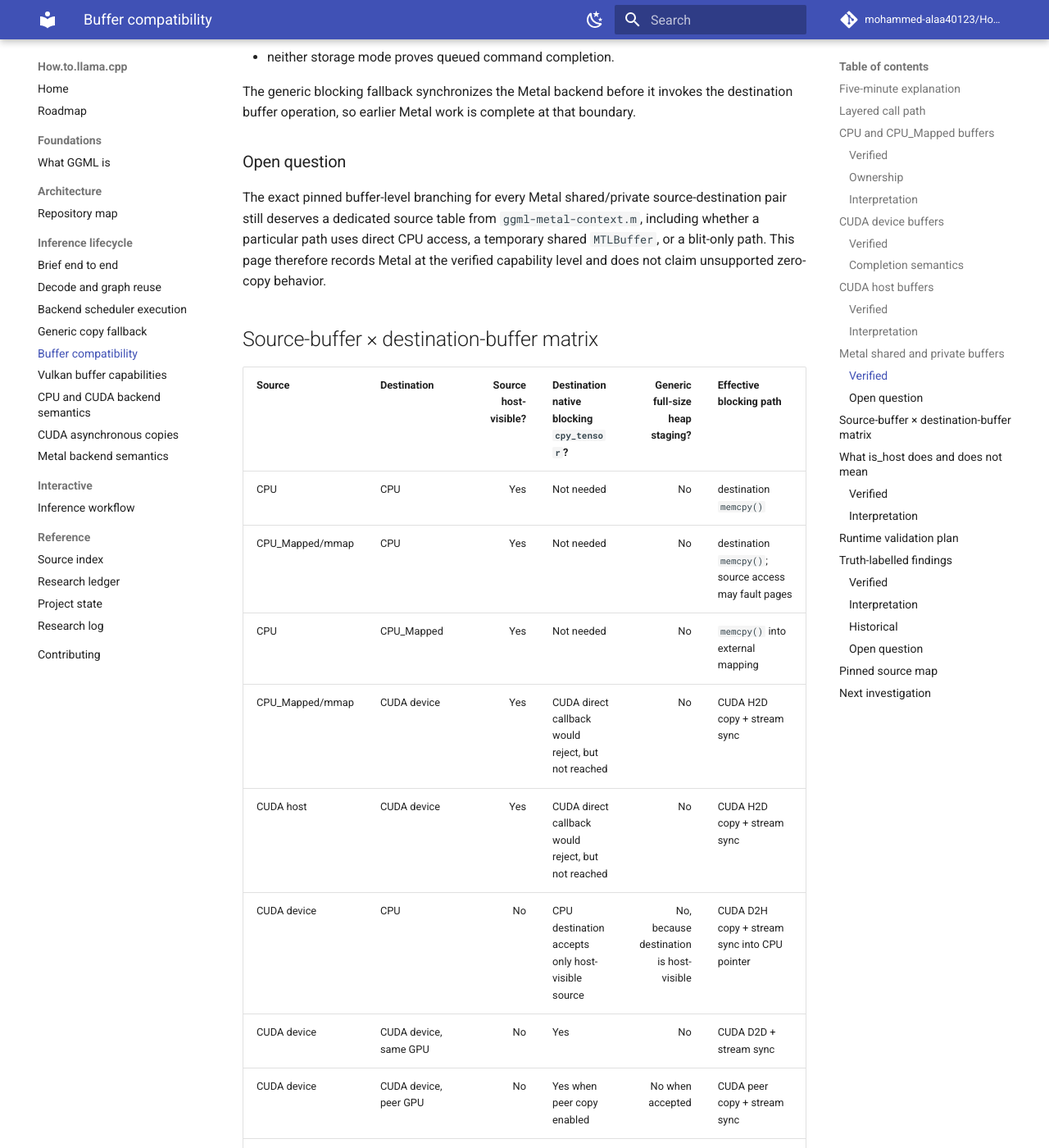
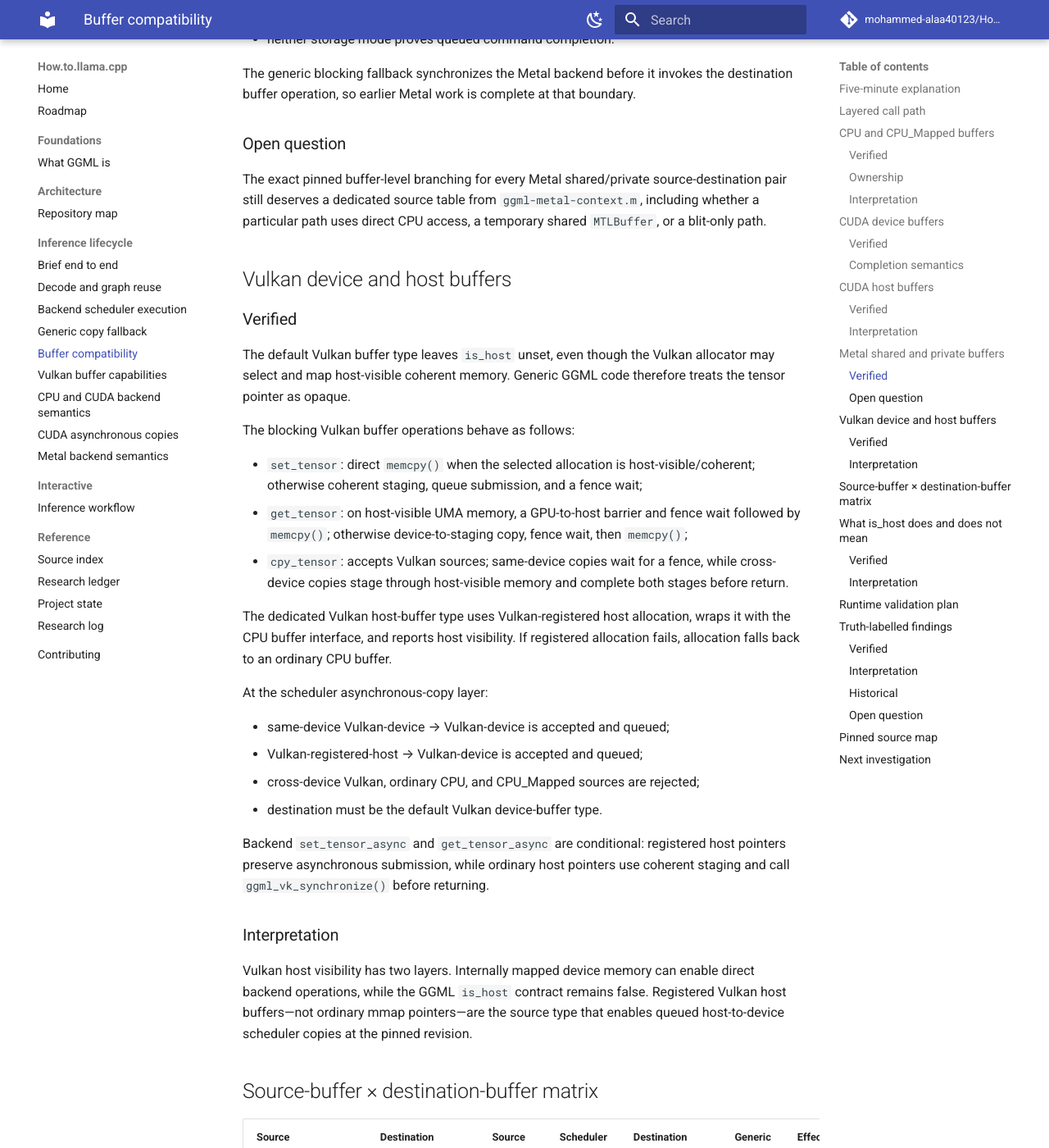
Before and after one commit to mohammed-alaa40123/How.to.llama.cpp, an MkDocs documentation site: the page built from docs/lifecycle/buffer-compatibility.md, in a window 1280 px wide and 1400 px high, scrolled down 4046 px. Shown: the whole window at 82% size. Built offline with MkDocs 1.6.1 and Material for MkDocs 9.7.7, drawn with Linux system fonts in a browser that asks for light colours; comment, search, counter and statistics services are not loaded; some of the changed text lies outside the part shown.

Commit message:
docs: add Vulkan buffer compatibility matrix

````diff
--- a/docs/lifecycle/buffer-compatibility.md
+++ b/docs/lifecycle/buffer-compatibility.md
@@ -1,8 +1,8 @@
-# Buffer compatibility: CPU, mmap, CUDA, and Metal
+# Buffer compatibility: CPU, mmap, CUDA, Metal, and Vulkan
 
 > **Source baseline:** llama.cpp commit [`e3546c7948e3af463d0b401e6421d5a4c2faf565`](https://github.com/ggml-org/llama.cpp/commit/e3546c7948e3af463d0b401e6421d5a4c2faf565)
 >
-> This page documents concrete buffer-level `is_host`, `set_tensor`, `get_tensor`, and blocking `cpy_tensor` behavior. It complements the generic fallback page; it does not describe scheduler-level asynchronous copy negotiation.
+> This page documents concrete buffer-level `is_host`, `set_tensor`, `get_tensor`, blocking `cpy_tensor`, and selected scheduler-level asynchronous-copy behavior. The generic fallback page remains the authority for the final `malloc → get → set → free` branch.
 
 ## Five-minute explanation
 
@@ -11,16 +11,18 @@
 - whether its storage is directly host-visible;
 - how host bytes are written into it;
 - how bytes are read back to the host;
-- whether it can directly consume another backend buffer without generic host staging.
+- whether it can directly consume another backend buffer without generic host staging;
+- whether a scheduler copy can be queued without waiting for host completion.
 
 At the pinned revision:
 
 - CPU and `CPU_Mapped` buffers are host-visible. Their blocking operations are ordinary `memcpy()` calls.
 - CUDA device buffers are not host-visible. Their set/get operations issue CUDA copies and immediately synchronize; their blocking direct-copy callback accepts only CUDA device sources.
 - CUDA host buffers are host-visible, so the generic copy helper treats their pointer as ordinary host input even though allocation may be CUDA-pinned.
-- Metal buffers expose backend-native asynchronous operations at the backend interface, while the generic blocking path reaches their concrete buffer set/get behavior after synchronization. Shared/private storage affects addressability and transfer cost, not whether earlier GPU work has completed.
+- Metal exposes backend-native asynchronous operations, while storage mode changes addressability and transfer cost rather than proving completion.
+- Vulkan default buffers do not report GGML host visibility even when the selected Vulkan memory type is internally mapped. Blocking operations wait for completion; scheduler-level asynchronous copy accepts same-device Vulkan sources and Vulkan-registered host buffers.
 
-The practical consequence is that “no generic `malloc()` staging” does not mean zero-copy. CPU/mmap → CUDA avoids the emergency heap buffer, but still performs a blocking host-to-device transfer and may fault mmap pages into RAM first.
+The practical consequence is that “no generic `malloc()` staging” does not mean zero-copy. CPU/mmap → CUDA or Vulkan avoids the emergency heap buffer, but still performs a blocking host-to-device transfer and may fault mmap pages into RAM first.
 
 ## Layered call path
 
@@ -36,8 +38,9 @@
 
     C --> I{destination type}
     I -->|CPU / CPU_Mapped| J[memcpy]
-    I -->|CUDA device| K[cudaMemcpyAsync H2D + stream synchronize]
-    I -->|Metal| L[Metal buffer transfer path]
+    I -->|CUDA device| K[H2D copy + stream synchronize]
+    I -->|Vulkan device| L[mapped memcpy or staging copy + fence wait]
+    I -->|Metal| M[Metal buffer transfer path]
 ```
 
 ## CPU and CPU_Mapped buffers
@@ -109,24 +112,57 @@
 
 ### Open question
 
-The exact pinned buffer-level branching for every Metal shared/private source-destination pair still deserves a dedicated source table from `ggml-metal-context.m`, including whether a particular path uses direct CPU access, a temporary shared `MTLBuffer`, or a blit-only path. This page therefore records Metal at the verified capability level and does not claim unsupported zero-copy behavior.
+The exact pinned buffer-level branching for every Metal shared/private source-destination pair still deserves a dedicated source table from `ggml-metal-context.m`, including whether a particular path uses direct CPU access, a temporary shared `MTLBuffer`, or a blit-only path.
+
+## Vulkan device and host buffers
+
+### Verified
+
+The default Vulkan buffer type leaves `is_host` unset, even though the Vulkan allocator may select and map host-visible coherent memory. Generic GGML code therefore treats the tensor pointer as opaque.
+
+The blocking Vulkan buffer operations behave as follows:
+
+- `set_tensor`: direct `memcpy()` when the selected allocation is host-visible/coherent; otherwise coherent staging, queue submission, and a fence wait;
+- `get_tensor`: on host-visible UMA memory, a GPU-to-host barrier and fence wait followed by `memcpy()`; otherwise device-to-staging copy, fence wait, then `memcpy()`;
+- `cpy_tensor`: accepts Vulkan sources; same-device copies wait for a fence, while cross-device copies stage through host-visible memory and complete both stages before return.
+
+The dedicated Vulkan host-buffer type uses Vulkan-registered host allocation, wraps it with the CPU buffer interface, and reports host visibility. If registered allocation fails, allocation falls back to an ordinary CPU buffer.
+
+At the scheduler asynchronous-copy layer:
+
+- same-device Vulkan-device → Vulkan-device is accepted and queued;
+- Vulkan-registered-host → Vulkan-device is accepted and queued;
+- cross-device Vulkan, ordinary CPU, and CPU_Mapped sources are rejected;
+- destination must be the default Vulkan device-buffer type.
+
+Backend `set_tensor_async` and `get_tensor_async` are conditional: registered host pointers preserve asynchronous submission, while ordinary host pointers use coherent staging and call `ggml_vk_synchronize()` before returning.
+
+### Interpretation
+
+Vulkan host visibility has two layers. Internally mapped device memory can enable direct backend operations, while the GGML `is_host` contract remains false. Registered Vulkan host buffers—not ordinary mmap pointers—are the source type that enables queued host-to-device scheduler copies at the pinned revision.
 
 ## Source-buffer × destination-buffer matrix
 
-| Source | Destination | Source host-visible? | Destination native blocking `cpy_tensor`? | Generic full-size heap staging? | Effective blocking path |
-|---|---|---:|---|---:|---|
-| CPU | CPU | Yes | Not needed | No | destination `memcpy()` |
-| CPU_Mapped/mmap | CPU | Yes | Not needed | No | destination `memcpy()`; source access may fault pages |
-| CPU | CPU_Mapped | Yes | Not needed | No | `memcpy()` into external mapping |
-| CPU_Mapped/mmap | CUDA device | Yes | CUDA direct callback would reject, but not reached | No | CUDA H2D copy + stream sync |
-| CUDA host | CUDA device | Yes | CUDA direct callback would reject, but not reached | No | CUDA H2D copy + stream sync |
-| CUDA device | CPU | No | CPU destination accepts only host-visible source | No, because destination is host-visible | CUDA D2H copy + stream sync into CPU pointer |
-| CUDA device | CUDA device, same GPU | No | Yes | No | CUDA D2D + stream sync |
-| CUDA device | CUDA device, peer GPU | No | Yes when peer copy enabled | No when accepted | CUDA peer copy + stream sync |
-| CUDA device | CUDA device, peer disabled | No | No | Yes | generic host allocation + D2H + H2D |
-| CPU/mmap | Metal | Yes | Not needed | No | Metal destination set path after backend synchronization |
-| Metal | CPU | No unless concrete Metal type reports host | Not needed because CPU destination is host | No | Metal source get path after synchronization |
-| Unsupported device A | Unsupported device B | No | No | Yes | full host staging allocation |
+| Source | Destination | Source host-visible? | Scheduler async accepted? | Destination native blocking `cpy_tensor`? | Generic full-size heap staging? | Effective path |
+|---|---|---:|---:|---|---:|---|
+| CPU | CPU | Yes | Not needed | Not needed | No | destination `memcpy()` |
+| CPU_Mapped/mmap | CPU | Yes | Not needed | Not needed | No | destination `memcpy()`; source access may fault pages |
+| CPU | CPU_Mapped | Yes | Not needed | Not needed | No | `memcpy()` into external mapping |
+| CPU_Mapped/mmap | CUDA device | Yes | No | CUDA callback not reached | No | CUDA H2D copy + stream sync |
+| CUDA host | CUDA device | Yes | No in pinned CUDA device-copy callback | CUDA callback not reached | No | CUDA H2D copy + stream sync |
+| CUDA device | CPU | No | No | CPU destination accepts only host-visible source | No, because destination is host-visible | CUDA D2H copy + stream sync into CPU pointer |
+| CUDA device | CUDA device, same GPU | No | Yes | Yes | No | queued scheduler D2D, or blocking D2D + stream sync |
+| CUDA device | CUDA device, peer GPU | No | Yes when peer enabled | Yes when peer enabled | No when accepted | queued peer copy, or blocking peer copy + sync |
+| CUDA device | CUDA device, peer disabled | No | No | No | Yes | generic host allocation + D2H + H2D |
+| CPU/mmap | Metal | Yes | backend-pair dependent | Not needed | No | Metal destination set path after fallback synchronization |
+| Metal | CPU | No unless concrete Metal type reports host | backend-pair dependent | Not needed because CPU destination is host | No | Metal source get path after synchronization |
+| CPU/mmap | Vulkan device | Yes | No | Vulkan callback not reached | No | Vulkan set path: mapped write or staging + fence wait |
+| Vulkan registered host | Vulkan device, same owning device | Yes | Yes | Vulkan callback not reached | No | queued registered-buffer copy |
+| Vulkan device | CPU | No | No | Not needed because CPU destination is host | No | Vulkan get path + fence wait |
+| Vulkan device | Vulkan device, same device | No | Yes | Yes | No | queued `vkCmdCopyBuffer`, or blocking copy + fence wait |
+| Vulkan device | Vulkan device, different device | No | No | Yes | No | blocking source staging + blocking destination write |
+| Ordinary CPU | Vulkan host buffer | Yes | No | Not needed | No | CPU-interface `memcpy()` into host-visible registered allocation |
+| Unsupported device A | Unsupported device B | No | No | No | Yes | full host staging allocation |
 
 ## What `is_host` does and does not mean
 
@@ -140,11 +176,13 @@
 
 - physical residency;
 - absence of mmap page faults;
-- pinned memory;
+- pinned or accelerator-registered memory;
 - cache warmth;
 - NUMA locality;
 - zero-copy accelerator execution;
 - completion of previously queued accelerator work.
+
+Conversely, Vulkan demonstrates that internally host-visible/mapped memory may still report `is_host == false` because the public GGML tensor pointer is synthetic and opaque.
 
 ## Runtime validation plan
 
@@ -152,10 +190,11 @@
 
 1. minor and major page faults before/after CPU_Mapped → accelerator copies;
 2. block-read deltas for file-backed weights;
-3. process RSS and `MemAvailable` around generic staging allocations;
+3. process RSS and `MemAvailable` around generic or backend staging allocations;
 4. accelerator timeline markers showing whether transfer overlaps compute;
-5. time spent in source synchronization, destination synchronization, set/get/copy, and final graph submission;
-6. separate counts for direct native copies versus generic full-host staging.
+5. source synchronization, destination synchronization, staging, fence/stream waits, and final submission time;
+6. separate counts for accepted asynchronous copies, blocking native copies, and generic full-host staging;
+7. Vulkan memory-property flags and whether a host pointer is registered with Vulkan.
 
 A minimum trace event should contain:
 
@@ -163,9 +202,11 @@
 copy_id, tensor_name, bytes,
 source_buffer, destination_buffer,
 source_is_host, destination_is_host,
+source_accelerator_registered,
 async_accepted, blocking_direct_accepted,
-heap_staging_used,
-source_sync_us, destination_sync_us, copy_us,
+backend_staging_used, heap_staging_used,
+source_sync_us, destination_sync_us,
+submit_us, fence_or_stream_wait_us, copy_total_us,
 minor_fault_delta, major_fault_delta, rss_delta
 ```
 
@@ -173,29 +214,32 @@
 
 ### Verified
 
-- CPU and CPU_Mapped buffer operations use direct `memcpy()`.
+- CPU and CPU_Mapped buffer operations use direct `memcpy()` and report host visibility.
 - CPU_Mapped wraps but does not own the external pointer.
-- CPU and CPU_Mapped report host visibility.
-- CUDA device buffers do not report host visibility.
-- CUDA device set/get and direct copies synchronize before returning.
-- CUDA blocking direct copy accepts CUDA-device sources and supports same-device or peer-device transfer subject to build support.
+- CUDA device buffers do not report host visibility; buffer set/get/direct copies synchronize before returning.
+- CUDA blocking direct copy accepts CUDA-device sources and supports same-device or peer transfer subject to build support.
+- Default Vulkan buffers do not report host visibility even if internally mapped.
+- Vulkan blocking set/get/copy paths establish completion before returning.
+- Vulkan scheduler asynchronous copy accepts same-device Vulkan sources and registered Vulkan host sources.
+- Ordinary CPU/mmap → Vulkan is rejected by the Vulkan async callback but avoids emergency heap staging through the generic host-source branch.
 - Generic host-visible branches avoid the emergency full-tensor heap allocation.
 
 ### Interpretation
 
-- Host visibility is an addressability property, not a residency or completion guarantee.
+- Host visibility is an addressability contract, not a residency or completion guarantee.
 - CPU_Mapped → accelerator copies can expose storage/page-fault cost directly inside a transfer boundary.
 - A blocking backend-native copy can avoid heap staging while still introducing a large synchronization bubble.
+- Accelerator-registered host memory is a distinct performance capability from generic host visibility.
 
 ### Historical
 
-- These findings apply to the pinned baseline. Newer backends may add staging pools, registered-host fast paths, unified-memory specializations, or broader direct-copy compatibility.
+These findings apply to the pinned baseline. Newer backends may add staging pools, registered-host fast paths, unified-memory specializations, direct peer transfers, or broader asynchronous-copy compatibility.
 
 ### Open question
 
 - Complete concrete Metal shared/private branching.
-- Vulkan, SYCL, RPC, CANN, and other backend-specific direct-copy matrices.
-- Android is not one GGML buffer backend: actual behavior depends on the compiled CPU, Vulkan, OpenCL, KleidiAI, or vendor accelerator path.
+- SYCL, RPC, CANN, and other backend-specific direct-copy matrices.
+- Android vendor-specific Vulkan memory-type selection and measured overlap.
 - Runtime evidence for page faults, queue stalls, temporary RSS, and transfer overlap.
 
 ## Pinned source map
@@ -208,7 +252,10 @@
 | CUDA device set/get/direct-copy behavior | [`ggml-cuda.cu`](https://github.com/ggml-org/llama.cpp/blob/e3546c7948e3af463d0b401e6421d5a4c2faf565/ggml/src/ggml-cuda/ggml-cuda.cu#L714-L796) |
 | Metal backend wrappers | [`ggml-metal.cpp`](https://github.com/ggml-org/llama.cpp/blob/e3546c7948e3af463d0b401e6421d5a4c2faf565/ggml/src/ggml-metal/ggml-metal.cpp) |
 | Metal command buffers, blits, and storage | [`ggml-metal-context.m`](https://github.com/ggml-org/llama.cpp/blob/e3546c7948e3af463d0b401e6421d5a4c2faf565/ggml/src/ggml-metal/ggml-metal-context.m) |
+| Vulkan memory selection and blocking transfers | [`ggml-vulkan.cpp`](https://github.com/ggml-org/llama.cpp/blob/e3546c7948e3af463d0b401e6421d5a4c2faf565/ggml/src/ggml-vulkan/ggml-vulkan.cpp#L3253-L3290) |
+| Vulkan blocking set/get/direct-copy callbacks | [`ggml-vulkan.cpp`](https://github.com/ggml-org/llama.cpp/blob/e3546c7948e3af463d0b401e6421d5a4c2faf565/ggml/src/ggml-vulkan/ggml-vulkan.cpp#L7934-L8145) |
+| Vulkan host buffers and scheduler async-copy acceptance | [`ggml-vulkan.cpp`](https://github.com/ggml-org/llama.cpp/blob/e3546c7948e3af463d0b401e6421d5a4c2faf565/ggml/src/ggml-vulkan/ggml-vulkan.cpp#L15360-L15640) |
 
 ## Next investigation
 
-Trace Vulkan and SYCL buffer interfaces next, then extend the matrix with their exact host visibility, direct copy acceptance, synchronization, and staging behavior.
+Trace SYCL buffer interfaces next, distinguishing host, USM, and device allocations; blocking buffer operations; backend asynchronous callbacks; scheduler copy acceptance; and return-time completion.
````
